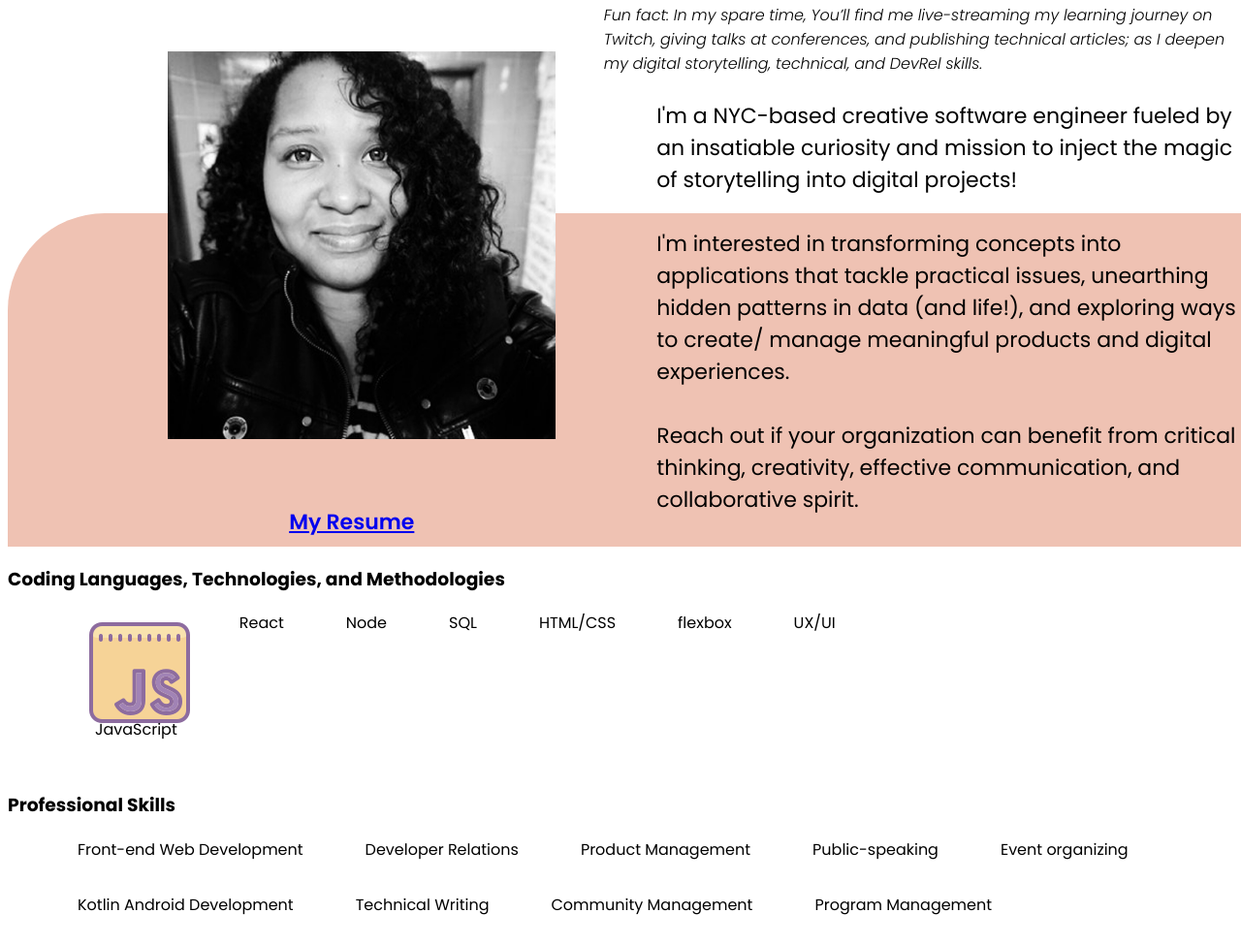
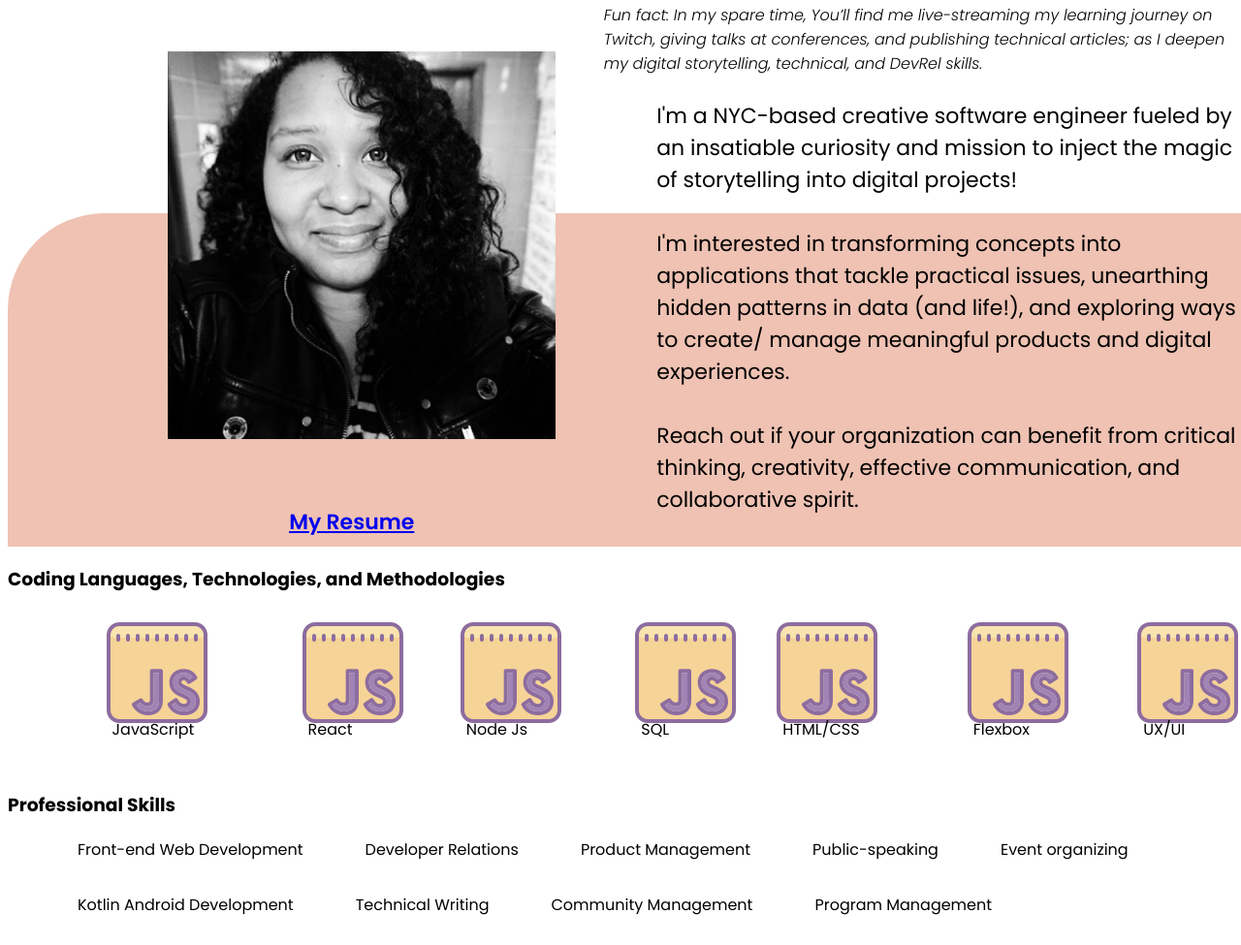
Before and after one commit to NikoLewis/AdorkablePortfolio, a plain HTML site: page pages/about.html in a window 1280 px wide. Shown: the part 241-1216 px from the top of the page at 97% size. Drawn offline with Linux system fonts and the light colour scheme.

Commit message:
tried to fix not uniform icon spacing

```diff
--- a/css/about.css
+++ b/css/about.css
@@ -64,15 +64,16 @@ line-height: normal;
 /* styles for skills  section */
 
 .languages-section{
-   fle
+
 
 
 }
 li{
 
     align-items: flex-start;
-    margin: 0 2rem 2rem 2rem;
-    justify-content: space-between;
+    /* margin: 0 2rem 2rem 2rem; */
+    /* margin: 1 1 1 1px; */
+    /* justify-content: space-between; */
 }
 
 .languages-header{
@@ -81,8 +82,11 @@ li{
 .languages-list{
     display: flex;
     flex-direction: row;
-    flex-wrap: wrap;
+    /* flex-wrap: wrap; */
+    flex-wrap: nowrap;
     list-style: none;
+    justify-content: space-around;
+    margin: 1 1 1 1px;
 
 
 }
--- a/pages/about.html
+++ b/pages/about.html
@@ -38,12 +38,12 @@
         <h3 class="languages-header">Coding Languages, Technologies, and Methodologies</h3>
         <ul class="languages-list">
             <li><img src="../images/icons/icons8-javascript-cute-color/icons8-javascript-128.png"><span>JavaScript</span></li>
-            <li>React</li>
-            <li>Node</li>
-            <li>SQL</li>
-            <li>HTML/CSS</li>
-            <li>flexbox</li>
-            <li>UX/UI</li>
+            <li><img src="../images/icons/icons8-javascript-cute-color/icons8-javascript-128.png"><span>React</span></li>
+            <li><img src="../images/icons/icons8-javascript-cute-color/icons8-javascript-128.png"><span>Node Js</span></li>
+            <li><img src="../images/icons/icons8-javascript-cute-color/icons8-javascript-128.png"><span>SQL</span></li>
+            <li><img src="../images/icons/icons8-javascript-cute-color/icons8-javascript-128.png"><span>HTML/CSS</span></li>
+            <li><img src="../images/icons/icons8-javascript-cute-color/icons8-javascript-128.png"><span>Flexbox</span></li>
+            <li><img src="../images/icons/icons8-javascript-cute-color/icons8-javascript-128.png"><span>UX/UI</span></li>
         </ul>
     </section>
 
```
